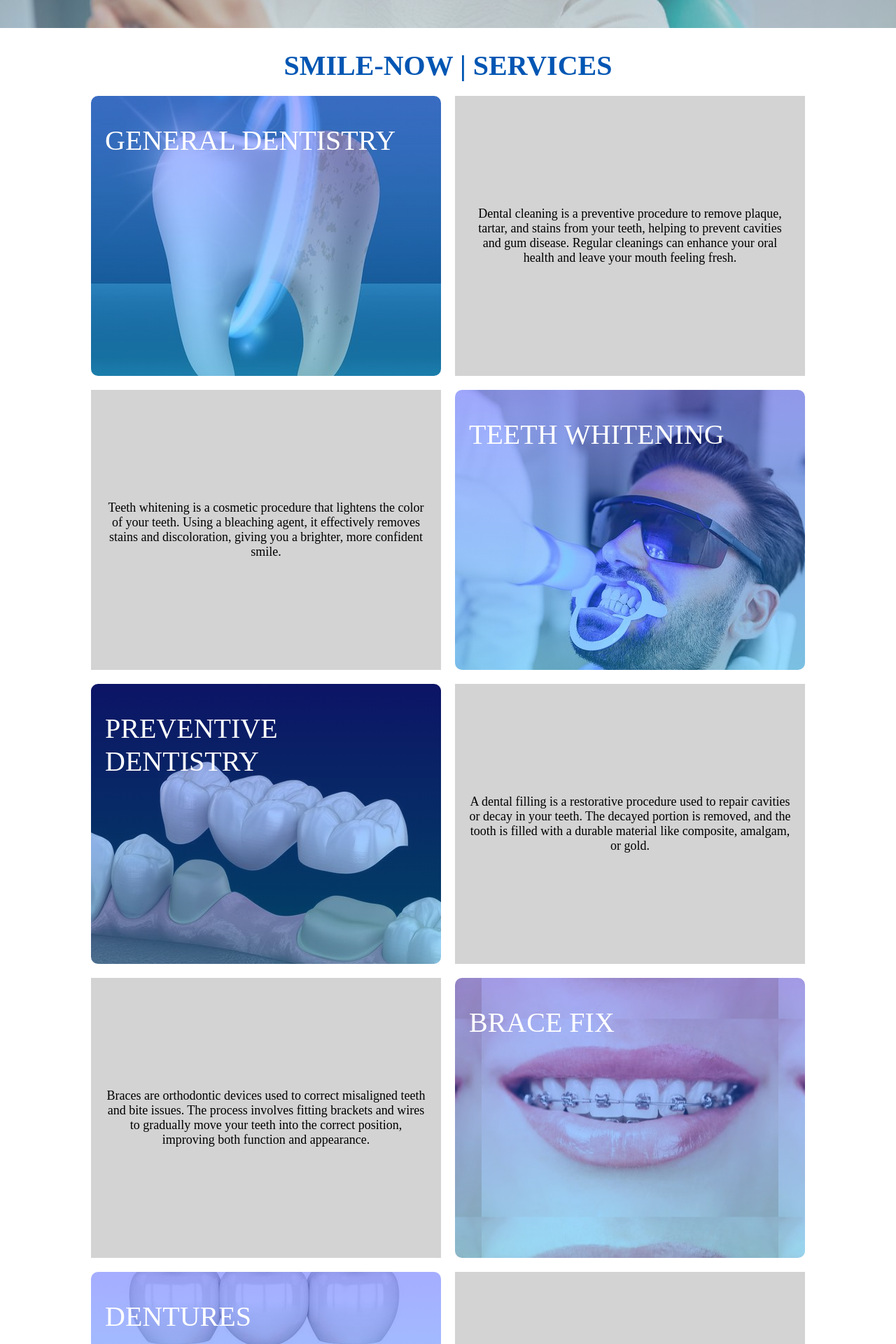
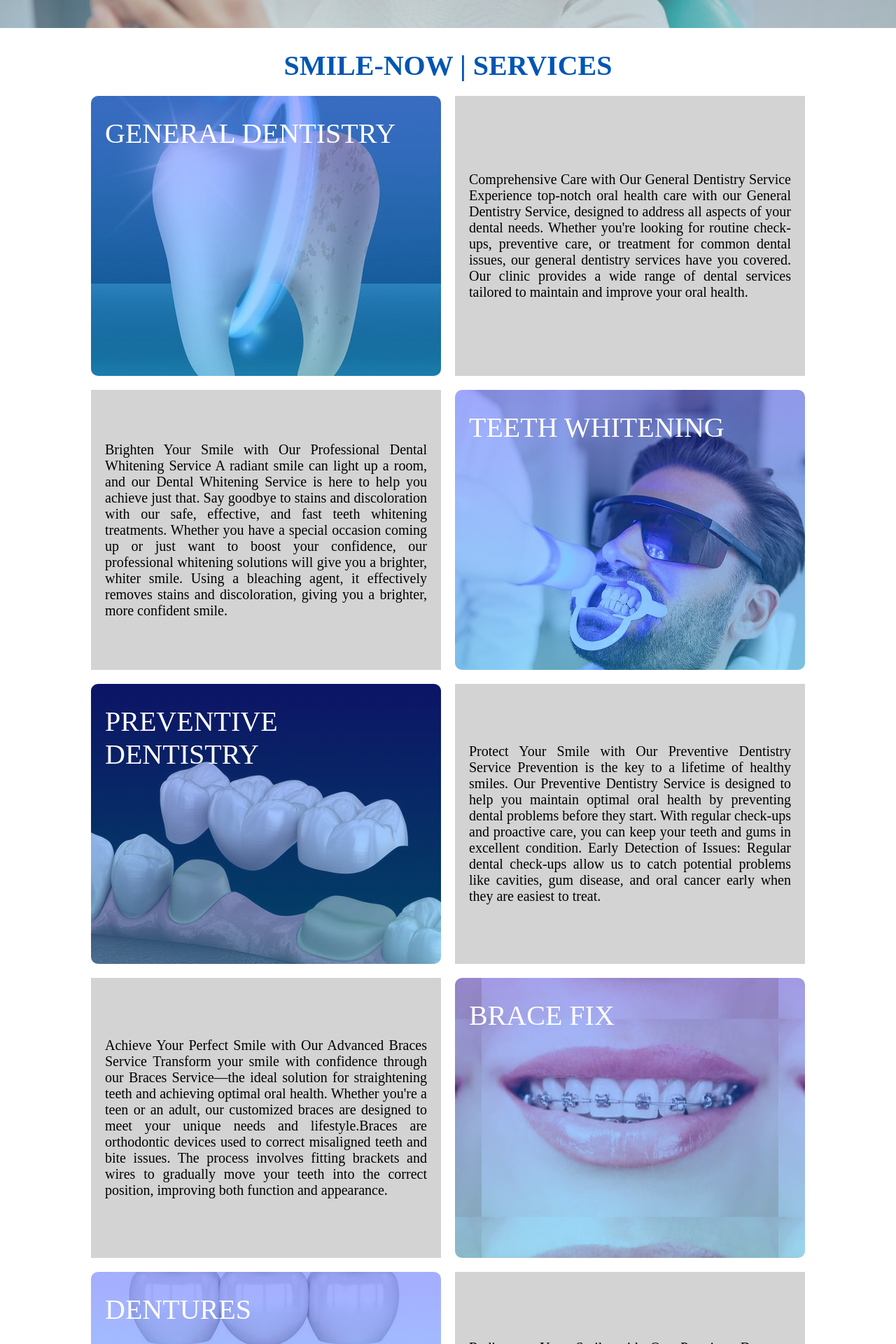
Before and after one commit to Anuoluwapo25/Smile-Now, a React (Create React App) app in the folder client/: page / in a window 1280 px wide. Shown: the part 540-2460 px from the top of the page at 70% size. Built offline with nearby package versions, Linux system fonts and the light colour scheme.

Commit message:
UI designs.

```diff
--- a/client/src/components/Service.js
+++ b/client/src/components/Service.js
@@ -21,11 +21,13 @@
                         </Link>
                     </div>
                     <div className="col__2 text-section">
-                        Dental cleaning is a preventive procedure to remove plaque, tartar, and stains from your teeth, helping to prevent cavities and gum disease. Regular cleanings can enhance your oral health and leave your mouth feeling fresh.
+                    Comprehensive Care with Our General Dentistry Service
+                    Experience top-notch oral health care with our General Dentistry Service, designed to address all aspects of your dental needs. Whether you're looking for routine check-ups, preventive care, or treatment for common dental issues, our general dentistry services have you covered. Our clinic provides a wide range of dental services tailored to maintain and improve your oral health.
                     </div>
 
                     <div className="col__2 text-section">
-                        Teeth whitening is a cosmetic procedure that lightens the color of your teeth. Using a bleaching agent, it effectively removes stains and discoloration, giving you a brighter, more confident smile.
+                    Brighten Your Smile with Our Professional Dental Whitening Service
+                    A radiant smile can light up a room, and our Dental Whitening Service is here to help you achieve just that. Say goodbye to stains and discoloration with our safe, effective, and fast teeth whitening treatments. Whether you have a special occasion coming up or just want to boost your confidence, our professional whitening solutions will give you a brighter, whiter smile. Using a bleaching agent, it effectively removes stains and discoloration, giving you a brighter, more confident smile.
                     </div>
                     <div className="col__2">
                         <Link to="/book-appointment" style={{ textDecoration: 'none' }}>
@@ -47,11 +49,13 @@
                         </Link>
                     </div>
                     <div className="col__2 text-section">
-                        A dental filling is a restorative procedure used to repair cavities or decay in your teeth. The decayed portion is removed, and the tooth is filled with a durable material like composite, amalgam, or gold.
+                    Protect Your Smile with Our Preventive Dentistry Service
+                    Prevention is the key to a lifetime of healthy smiles. Our Preventive Dentistry Service is designed to help you maintain optimal oral health by preventing dental problems before they start. With regular check-ups and proactive care, you can keep your teeth and gums in excellent condition. Early Detection of Issues: Regular dental check-ups allow us to catch potential problems like cavities, gum disease, and oral cancer early when they are easiest to treat.
                     </div>
 
                     <div className="col__2 text-section">
-                        Braces are orthodontic devices used to correct misaligned teeth and bite issues. The process involves fitting brackets and wires to gradually move your teeth into the correct position, improving both function and appearance.
+                    Achieve Your Perfect Smile with Our Advanced Braces Service
+                    Transform your smile with confidence through our Braces Service—the ideal solution for straightening teeth and achieving optimal oral health. Whether you're a teen or an adult, our customized braces are designed to meet your unique needs and lifestyle.Braces are orthodontic devices used to correct misaligned teeth and bite issues. The process involves fitting brackets and wires to gradually move your teeth into the correct position, improving both function and appearance.
                     </div>
                     <div className="col__2">
                         <Link to="/book-appointment" style={{ textDecoration: 'none' }}>
@@ -73,11 +77,14 @@
                         </Link>
                     </div>
                     <div className="col__2 text-section">
-                        A dental bridge is a fixed prosthetic device used to replace one or more missing teeth. The bridge is anchored to adjacent teeth or implants, effectively restoring both your smile and your ability to chew and speak properly.
+                    Rediscover Your Smile with Our Premium Dentures Service
+                    Are you missing teeth and looking for a reliable, natural-looking solution? Our Dentures Service offers you the perfect way to restore your smile, confidence, and oral functionality. A dental bridge is a fixed prosthetic device used to replace one or more missing teeth. The bridge is anchored to adjacent teeth or implants, effectively restoring both your smile and your ability to chew and speak properly.
                     </div>
 
                     <div className="col__2 text-section">
-                        A root canal is a treatment designed to save a tooth that is badly infected or decayed. During the procedure, the infected pulp is removed, the canal is cleaned and sealed, preventing further infection and saving the tooth from extraction.
+                    Experience Comfort and Calm with Our Dental Oral Sedation Service
+                    At our clinic, we understand that dental visits can be a source of anxiety for many patients. That’s why we offer Dental Oral Sedation—a safe and effective way to ensure your comfort throughout your dental procedures.
+                    Imagine undergoing your dental treatment in a state of deep relaxation, free from stress and fear. With our Dental Oral Sedation service, you can.
                     </div>
                     <div className="col__2">
                         <Link to="/book-appointment" style={{ textDecoration: 'none' }}>
--- a/client/src/components/pages/Dentists.css
+++ b/client/src/components/pages/Dentists.css
@@ -27,59 +27,71 @@
     display: flex;
     justify-content: center;
     flex-wrap: wrap;
-    gap: 20px;
+    gap: 40px;
+}
+
+.dentist__card {
+    background-color: #f4f4f4;
+    padding: 20px;
+    border-radius: 10px;
+    box-shadow: 0 4px 10px rgba(0, 0, 0, 0.1);
+    transition: all 0.3s ease;
+    max-width: 350px;
+}
+
+.profile__section {
+    text-align: center;
 }
 
 .circle {
-    width: 300px;
-    height: 300px;
-    background: #05070f;
+    width: 150px;
+    height: 150px;
     border-radius: 50%;
     display: flex;
     align-items: center;
     justify-content: center;
+    background-color: #05070f;
     box-shadow: 0 4px 8px rgba(0, 0, 0, 0.2);
-    transition: all 0.3s ease;
     position: relative;
-    text-align: center;
+    margin: 0 auto 15px auto;
 }
 
-.first-dentist{
-    background-image:url("../../images/dentists/1.jpg");
-    background-position: right;
-}
-.second-dentist{
-    background-image:url("../../images/dentists/2.jpg");
-    background-position:center;
-    background-size: cover;
-}
-.third-dentist{
-    background-image:url("../../images/dentists/3.jpg");
+.first-dentist {
+    background-image: url("../../images/dentists/1.jpg");
     background-position: center;
     background-size: cover;
 }
 
+.second-dentist {
+    background-image: url("../../images/dentists/2.jpg");
+    background-position: center;
+    background-size: cover;
+}
 
+.third-dentist {
+    background-image: url("../../images/dentists/3.jpg");
+    background-position: center;
+    background-size: cover;
+}
 
-.dentists__container h3{
-    text-align: center;
+.dentists__container h3 {
     color: black;
     margin-top: 10px;
+    font-size: 22px;
     text-transform: capitalize;
 }
 
-.icon {
-    font-size: 60px;
-    color: #fff;
-    z-index: 1;
+.description__section {
+    background-color: #e0e0e0;
+    padding: 15px;
+    border-radius: 8px;
+    margin-top: 10px;
+    text-align: justify;
 }
 
-.service__meta {
-    color: #fff;
-    margin-top: 10px;
+.description__section p {
+    color: #333;
+    font-size: 16px;
+    font-weight: 500;
+    margin: 0;
 }
-
-.service__text {
-    font-size: 18px; /* Font size for text */
-    font-weight: 600;
-}
--- a/client/src/components/pages/Dentists.js
+++ b/client/src/components/pages/Dentists.js
@@ -1,6 +1,7 @@
 import React from "react";
 import { Link } from "react-router-dom";
 import "./Dentists.css";
+
 
 function Dentists() {
     return (
@@ -11,25 +12,38 @@
                 <p>Our team of experienced professionals is here to provide the best care for your dental needs. Click on a dentist's profile to book an appointment.</p>
             </div>
             <div className="dentists__container">
-                <div>
+                <div className="dentist__card">
+                    <div className="profile__section">
                         <Link to="/book-appointment" className="circle pointer first-dentist">
                         </Link>
                         <h3>Dr. Becky</h3>
                     </div>
+                    <div className="description__section">
+                        <p>Dr. Becky is an experienced dentist with over 15 years of expertise in orthodontics and general dental care. She is dedicated to providing personalized treatments for each of her patients.</p>
+                    </div>
+                </div>
 
-                <div>
+                <div className="dentist__card">
+                    <div className="profile__section">
                         <Link to="/book-appointment" className="circle pointer second-dentist">
                         </Link>
                         <h3>Dr. Tems</h3>
                     </div>
+                    <div className="description__section">
+                        <p>Specializing in pediatric dentistry, Dr. Tems ensures that children have a comfortable and friendly experience during their visits. She has a gentle approach to handling young patients.</p>
+                    </div>
+                </div>
 
-                <div>
+                <div className="dentist__card">
+                    <div className="profile__section">
                         <Link to="/book-appointment" className="circle pointer third-dentist">
                         </Link>
                         <h3>Dr. Kobby</h3>
                     </div>
-
-
+                    <div className="description__section">
+                        <p>With a focus on cosmetic dentistry, Dr. Kobby helps his patients achieve beautiful, confident smiles. He is well-versed in the latest dental technologies and procedures.</p>
+                    </div>
+                </div>
             </div>
         </div>
         </>
--- a/client/src/components/service.css
+++ b/client/src/components/service.css
@@ -66,6 +66,7 @@
     font-weight: 50;
     border: none;
     text-decoration: none;
+    color: white;
  }
 
  @media only screen and (max-width: 1024px) {
@@ -94,10 +95,10 @@
    display: flex;
    align-items: center;
    justify-content: center;
-   text-align: center;
+   text-align: justify;
    font-family: 'Times New Roman', Times, serif;
    font-weight: 400;
-   font-size: large;
+   font-size: 20px;
 }
 
 .dentist-cleaning{
```
Lines whose indentation alone changed are shown as unchanged.
